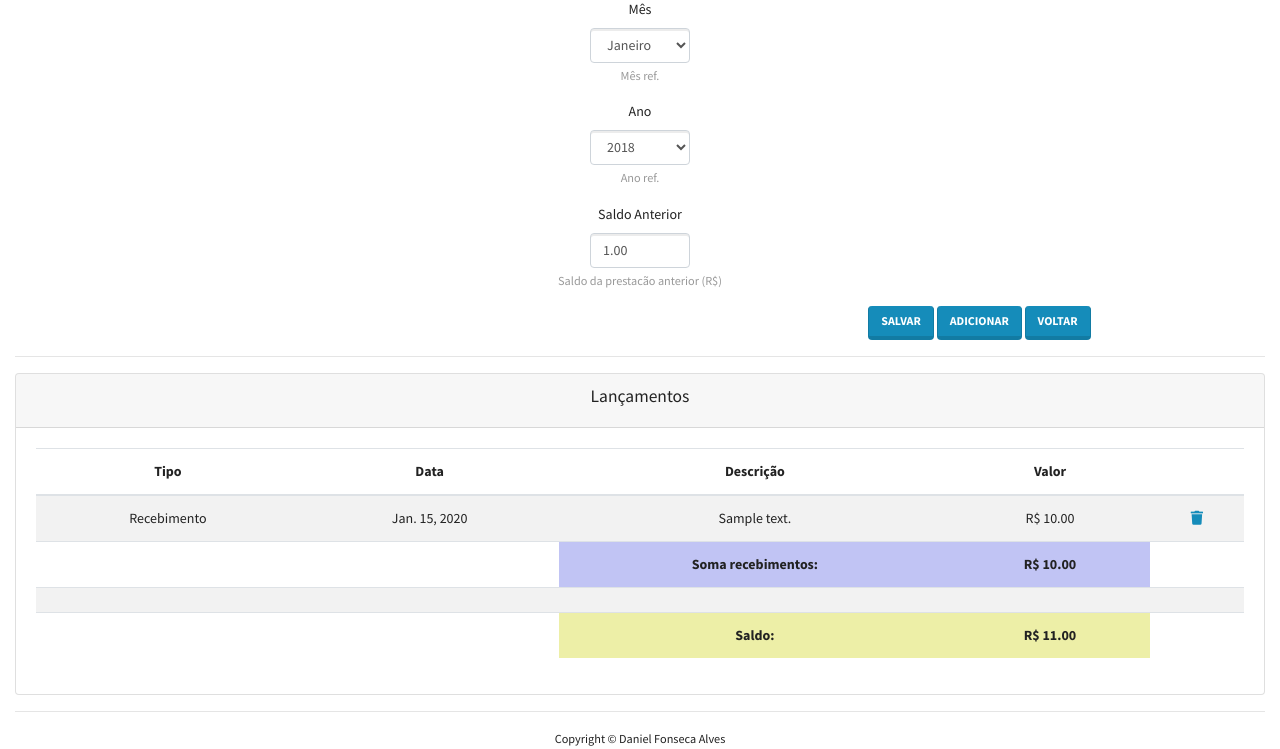
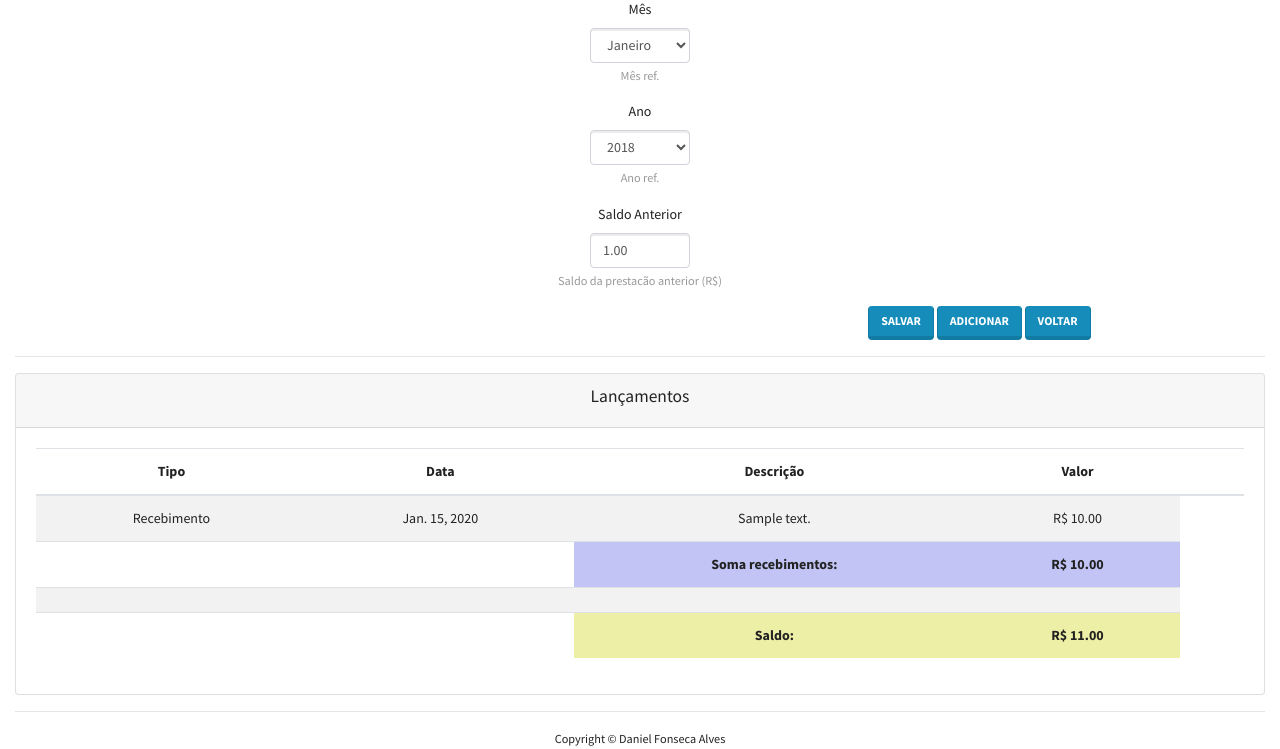
Before and after one commit to dalraf/controlecondominio, a Django app: page /prestacao/edit/1/ in a window 1280 px wide. Shown: the part 91-840 px from the top of the page. Run offline with Django 3.2, Linux system fonts and the light colour scheme; a user stored in the database is signed in; tables that the repository leaves empty hold one stand-in row (values such as "Sample post"); some libraries are stand-ins or nearby versions.

Commit message:
Alterado pisicao do botao deletar

```diff
--- a/controlecondominio/templates/atualizalancamento.html
+++ b/controlecondominio/templates/atualizalancamento.html
@@ -15,6 +15,7 @@
         <div class='col-4'>
             <a class="btn btn-primary" role="button" href="{% url 'atualizaprestacao' prestacao %}">Voltar</a>
             <input type="submit" name="Salvar" value="Salvar" class="btn btn-primary">
+            <a class="btn btn-danger" role="button" href="{% url 'deletalancamento' prestacao lancamento  %}">Deletar</a>
         </div>
     </div>
 </form>
--- a/controlecondominio/templates/atualizaprestacao.html
+++ b/controlecondominio/templates/atualizaprestacao.html
@@ -51,7 +51,7 @@
                             <td style="text-align:center">{{ lancamento.descricao }}</td>
                             <td style="text-align:center">R$ {{ lancamento.valormoeda }}</td>
                          <!--   <td style="text-align:center"><a href="{% url 'atualizalancamento' prestacao lancamento.pk  %}"><i class="fas fa-pencil-alt"></i></span></a></td> -->
-                            <td style="text-align:center"><a href="{% url 'deletalancamento' prestacao lancamento.pk  %}"><i class="fas fa-trash"></i></a></td>
+                         <!--   <td style="text-align:center"><a href="{% url 'deletalancamento' prestacao lancamento.pk  %}"><i class="fas fa-trash"></i></a></td> -->
                         </tr>
                         {% endfor %}
                         <tr>
@@ -59,7 +59,6 @@
                             <td style="text-align:center"></td>
                             <td style="text-align:center" bgcolor="#c1c4f4"><b>Soma recebimentos:</b></td>
                             <td style="text-align:center" bgcolor="#c1c4f4"><b>R$ {{ somarecebimentos|floatformat:2 }}</b></td>
-                            <td style="text-align:center"></td>
                         </tr>
                         {% endif %}
                         {% if lancamentospagamentos %}
@@ -70,7 +69,7 @@
                             <td style="text-align:center">{{ lancamento.descricao }}</td>
                             <td style="text-align:center">R$ {{ lancamento.valormoeda }}</td>
                          <!--   <td style="text-align:center"><a href="{% url 'atualizalancamento' prestacao lancamento.pk  %}"><i class="fas fa-pencil-alt"></span></a></td> -->
-                            <td style="text-align:center"><a href="{% url 'deletalancamento' prestacao lancamento.pk  %}"><i class="fas fa-trash"></a></td>
+                         <!--   <td style="text-align:center"><a href="{% url 'deletalancamento' prestacao lancamento.pk  %}"><i class="fas fa-trash"></a></td> -->
                         </tr>
                         {% endfor %}
                         <tr>
@@ -78,12 +77,10 @@
                             <td style="text-align:center"></td>
                             <td style="text-align:center" bgcolor="#f9b3b3"><b>Soma pagamentos:</b></td>
                             <td style="text-align:center" bgcolor="#f9b3b3"<b>R$ {{ somapagamentos|floatformat:2 }}</b></td>
-                            <td style="text-align:center"></td>
                         </tr>
                         {% endif %}
                         {% if lancamentosrecebimentos or lancamentospagamentos %}
                         <tr>
-                            <td style="text-align:center"></td>
                             <td style="text-align:center"></td>
                             <td style="text-align:center"></td>
                             <td style="text-align:center"></td>
@@ -94,7 +91,6 @@
                             <td style="text-align:center"></td>
                             <td style="text-align:center" bgcolor="#edefa7"><b>Saldo:</b></td>
                             <td style="text-align:center" bgcolor="#edefa7"><b>R$ {{ saldo|floatformat:2 }}</b></td>
-                            <td style="text-align:center"></td>
                         </tr>
                         {% endif %}
                     </tbody>
--- a/controlecondominio/views.py
+++ b/controlecondominio/views.py
@@ -86,6 +86,7 @@ class atualizalancamento(UpdateView):
     def get_context_data(self, *args, **kwargs):
         context = super().get_context_data(*args, **kwargs)
         context['prestacao'] = self.kwargs['prestacao']
+        context['lancamento'] = self.kwargs['pk']
         return context
 
     def get_success_url(self):
```
